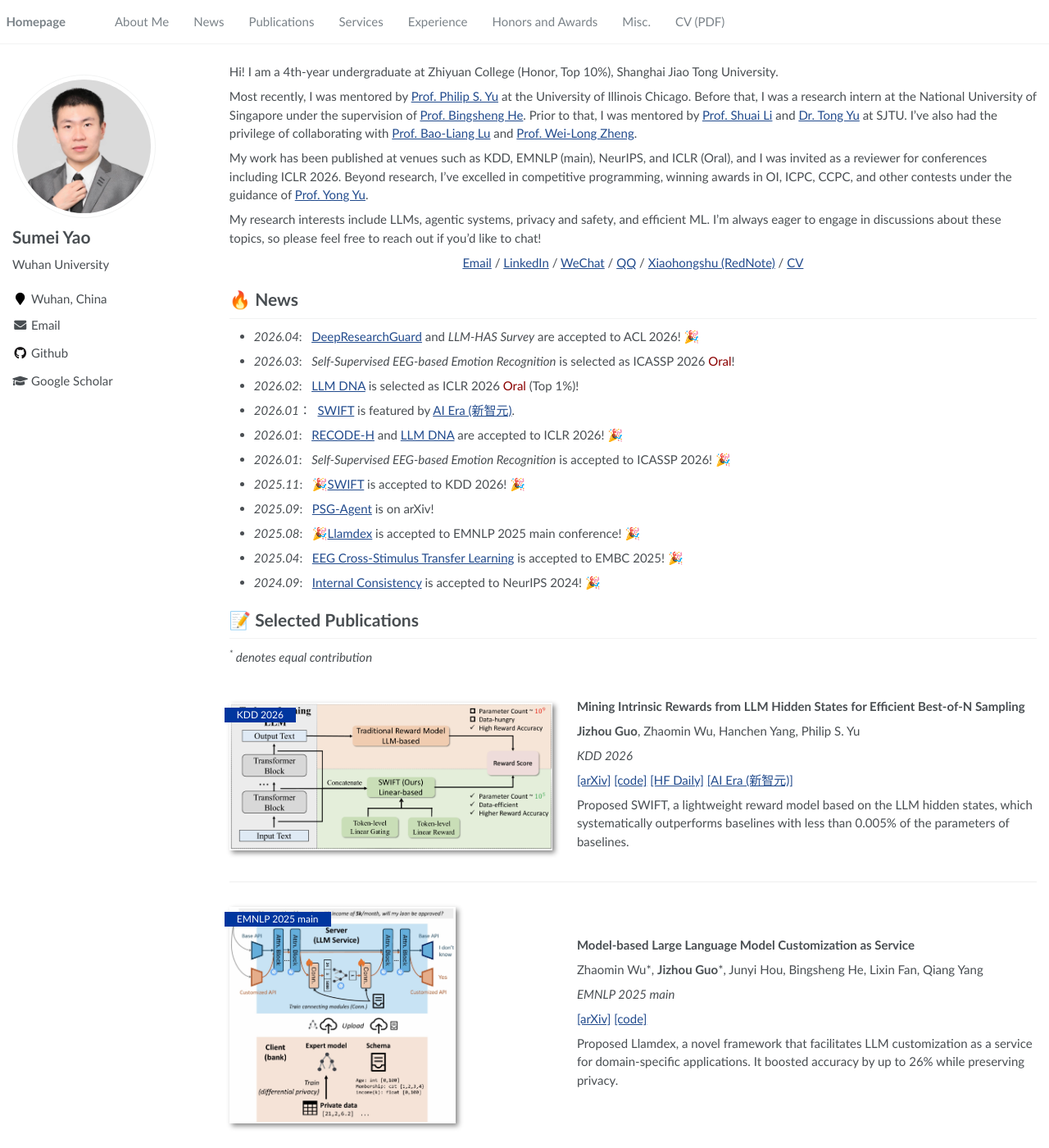
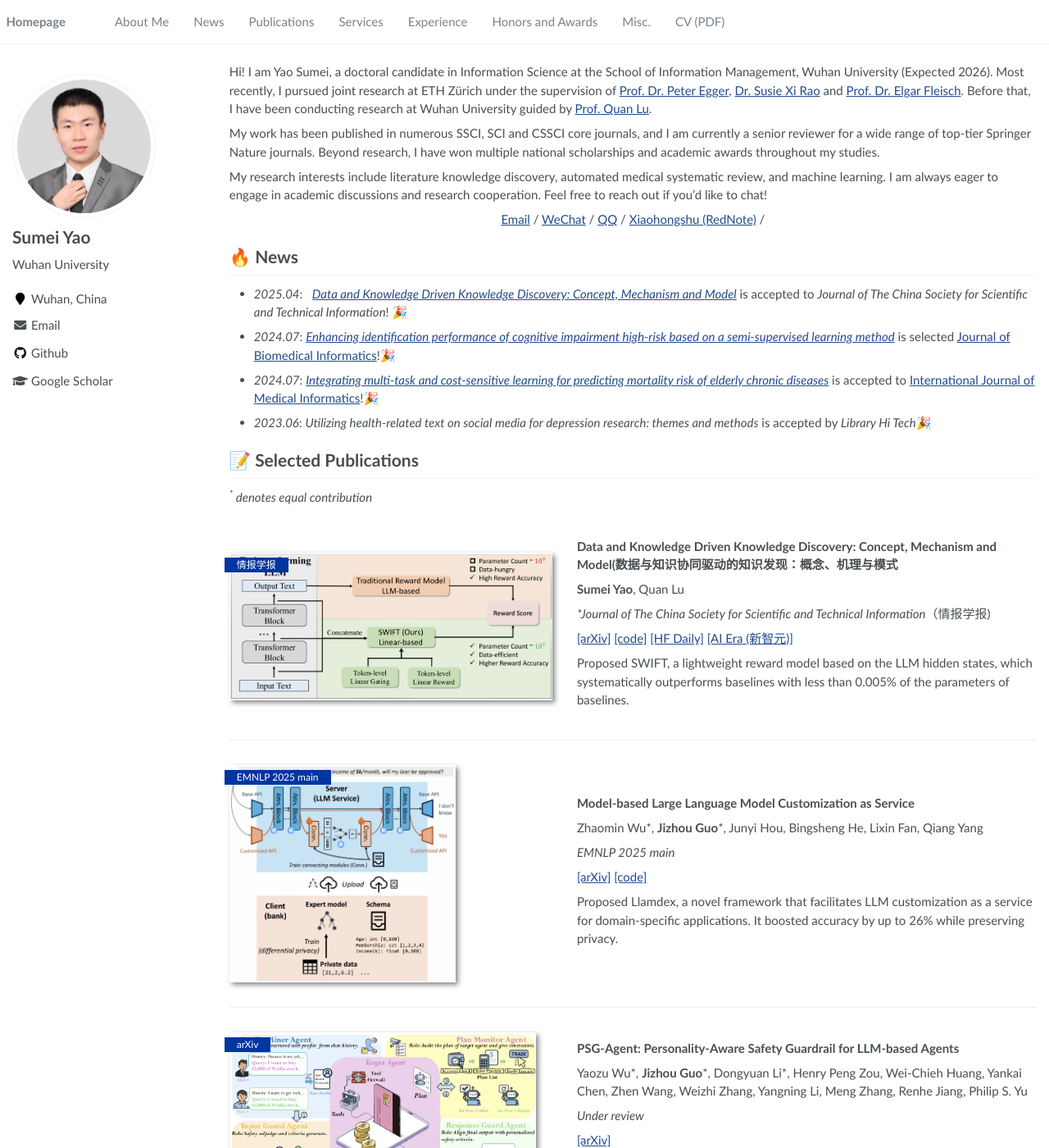
Before and after one commit to sumeiyao/sumeiyao.github.io, a Jekyll site: the page built from _pages/about.md, in a window 1280 px wide and 1400 px high. Shown: the whole window at 82% size. Built offline with Jekyll 4.4.1, drawn with Linux system fonts in a browser that asks for light colours.

Commit message:
Update about.md

```diff
--- a/_pages/about.md
+++ b/_pages/about.md
@@ -17,50 +17,38 @@ redirect_from:
 
 <span class='anchor' id='about-me'></span>
 
-Hi! I am a 4th-year undergraduate at Zhiyuan College (Honor, Top 10%), Shanghai Jiao Tong University.
+Hi! I am Yao Sumei, a doctoral candidate in Information Science at the School of Information Management, Wuhan University (Expected 2026).
+Most recently, I pursued joint research at ETH Zürich under the supervision of <a href="https://mte.ethz.ch/people/person-detail.html?persid=14938">Prof. Dr. Peter Egger</a>, <a href="https://www.susierao.com/">Dr. Susie Xi Rao</a> and <a href="https://mte.ethz.ch/people/person-detail.html?persid=15026">Prof. Dr. Elgar Fleisch</a>. Before that, I have been conducting research at Wuhan University guided by <a href="https://im.whu.edu.cn/info/1015/1362.htm">Prof. Quan Lu</a>.
 
-Most recently, I was mentored by <a href="https://cs.uic.edu/profiles/philip-yu/">Prof. Philip S. Yu</a> at the University of Illinois Chicago.
-Before that, I was a research intern at the National University of Singapore under the supervision of <a href="https://www.comp.nus.edu.sg/~hebs/">Prof. Bingsheng He</a>.
-Prior to that, I was mentored by <a href="https://shuaili8.github.io/">Prof. Shuai Li</a> and <a href="https://scholar.google.com/citations?user=6-ARmXsAAAAJ">Dr. Tong Yu</a> at SJTU.
-I've also had the privilege of collaborating with <a href="https://bcmi.sjtu.edu.cn/~blu/">Prof. Bao-Liang Lu</a> and <a href="https://weilongzheng.github.io/">Prof. Wei-Long Zheng</a>.
+My work has been published in numerous SSCI, SCI and CSSCI core journals, and I am currently a senior reviewer for a wide range of top-tier Springer Nature journals. Beyond research, I have won multiple national scholarships and academic awards throughout my studies.
 
-My work has been published at venues such as KDD, EMNLP (main), NeurIPS, and ICLR (Oral), and I was invited as a reviewer for conferences including ICLR 2026. Beyond research, I've excelled in competitive programming, winning awards in OI, ICPC, CCPC, and other contests under the guidance of <a href="https://apex.sjtu.edu.cn/members/yyu">Prof. Yong Yu</a>.
-
-My research interests include LLMs, agentic systems, privacy and safety, and efficient ML. I'm always eager to engage in discussions about these topics, so please feel free to reach out if you'd like to chat!
+My research interests include literature knowledge discovery, automated medical systematic review, and machine learning.  I am always eager to engage in academic discussions and research cooperation. Feel free to reach out if you'd like to chat!
 
 <p style="text-align: center;">
-<a href="mailto:sjtu18640985163@sjtu.edu.cn">Email</a> /
-<a href="https://www.linkedin.com/in/jizhou-guo-6971b6277">LinkedIn</a> /
+<a href="mailto:hi.sumeiyao@gmail.com">Email</a> /
 <a href="images/wechat.jpg">WeChat</a> /
 <a href="images/qq.jpg">QQ</a> /
 <a href="images/xiaohongshu.jpg">Xiaohongshu (RedNote)</a> /
-<a href="assets/pdf/CV_Jizhou_Guo.pdf">CV</a>
 </p>
 
+
 # 🔥 News
-- *2026.04*: &nbsp; <a href="https://arxiv.org/abs/2510.10994">DeepResearchGuard</a> and _LLM-HAS Survey_ are accepted to ACL 2026! 🎉
-- *2026.03*: &nbsp; _Self-Supervised EEG-based Emotion Recognition_ is selected as ICASSP 2026 <span style="color: #8B0000;">Oral</span>!
-- *2026.02*: &nbsp; <a href="https://arxiv.org/abs/2509.24496">LLM DNA</a> is selected as ICLR 2026 <span style="color: #8B0000;">Oral</span> (Top 1%)!
-- *2026.01*：&nbsp; <a href="https://arxiv.org/abs/2505.12225">SWIFT</a> is featured by <a href="https://mp.weixin.qq.com/s/ka5bndnjGxux3qyOnz6Yeg">AI Era (新智元)</a>.
-- *2026.01*: &nbsp; <a href="https://arxiv.org/abs/2510.06186">RECODE-H</a> and <a href="https://arxiv.org/abs/2509.24496">LLM DNA</a> are accepted to ICLR 2026! 🎉
-- *2026.01*: &nbsp; _Self-Supervised EEG-based Emotion Recognition_ is accepted to ICASSP 2026! 🎉
-- *2025.11*: &nbsp; 🎉<a href="https://arxiv.org/abs/2505.12225">SWIFT</a> is accepted to KDD 2026! 🎉
-- *2025.09*: &nbsp; <a href="https://arxiv.org/abs/2509.23614">PSG-Agent</a> is on arXiv!
-- *2025.08*: &nbsp; 🎉<a href="https://arxiv.org/abs/2410.10481">Llamdex</a> is accepted to EMNLP 2025 main conference! 🎉
-- *2025.04*: &nbsp; <a href="https://pubmed.ncbi.nlm.nih.gov/41335954/">EEG Cross-Stimulus Transfer Learning</a> is accepted to EMBC 2025! 🎉
-- *2024.09*: &nbsp; <a href="https://arxiv.org/abs/2405.18711">Internal Consistency</a> is accepted to NeurIPS 2024! 🎉
+- *2025.04*: &nbsp; *[Data and Knowledge Driven Knowledge Discovery: Concept, Mechanism and Model](https://qbxb.istic.ac.cn/CN/10.3772/j.issn.1000-0135.2025.03.003)* is accepted to  *Journal of The China Society for Scientific and Technical Information*! 🎉
+- *2024.07*:  *[Enhancing identification performance of cognitive impairment high-risk based on a semi-supervised learning method](https://www.sciencedirect.com/science/article/pii/S1532046424001175)* is selected [Journal of Biomedical Informatics](https://www.sciencedirect.com/journal/journal-of-biomedical-informatics)!🎉
+- *2024.07*:  *[Integrating multi-task and cost-sensitive learning for predicting mortality risk of elderly chronic diseases](https://pubmed.ncbi.nlm.nih.gov/39068894/)* is accepted to [International Journal of Medical Informatics](https://www.sciencedirect.com/journal/international-journal-of-medical-informatics)!🎉
+- *2023.06*: *Utilizing health-related text on social media for depression research: themes and methods* is accepted by  *Library Hi Tech*🎉
 
 # 📝 Selected Publications
 _<sup>*</sup> denotes equal contribution_
 
-<div class='paper-box'><div class='paper-box-image'><div><div class="badge">KDD 2026</div><img src='images/swift.png' alt="sym" width="100%"></div></div>
+<div class='paper-box'><div class='paper-box-image'><div><div class="badge">情报学报</div><img src='images/swift.png' alt="sym" width="100%"></div></div>
 <div class='paper-box-text' markdown="1">
 
-**Mining Intrinsic Rewards from LLM Hidden States for Efficient Best-of-N Sampling**
+**Data and Knowledge Driven Knowledge Discovery: Concept, Mechanism and Model(数据与知识协同驱动的知识发现：概念、机理与模式**
 
-**Jizhou Guo**, Zhaomin Wu, Hanchen Yang, Philip S. Yu
+**Sumei Yao**, Quan Lu
 
-_KDD 2026_
+_*Journal of The China Society for Scientific and Technical Information_（情报学报)
 
 [[arXiv]](https://arxiv.org/abs/2505.12225) [[code]](https://github.com/aster2024/SWIFT) [[HF Daily]](https://huggingface.co/papers/2505.12225) [[AI Era (新智元)]](https://mp.weixin.qq.com/s/ka5bndnjGxux3qyOnz6Yeg)
 
@@ -129,55 +117,55 @@ _NeurIPS 2024_
 </div>
 </div>
 
-[//]: # (<div class='paper-box'><div class='paper-box-image'><div><div class="badge">EMBC 2025</div><img src='images/dann.png' alt="sym" width="60%"></div></div>)
+[//]: # "<div class='paper-box'><div class='paper-box-image'><div><div class="badge">EMBC 2025</div><img src='images/dann.png' alt="sym" width="60%"></div></div>"
 
-[//]: # (<div class='paper-box-text' markdown="1">)
+[//]: # "<div class='paper-box-text' markdown="1">"
 
-[//]: # (**Cross-Stimulus Transfer Learning: Enhancing Emotion Recognition from Visual-Auditory to Olfactory Perception**)
+[//]: # "**Cross-Stimulus Transfer Learning: Enhancing Emotion Recognition from Visual-Auditory to Olfactory Perception**"
 
-[//]: # ()
-[//]: # (Jiaqi Wang\*, Zhengting Chen\*, Keyan Huang, Yifan Wu, Dian Zhang, **Jizhou Guo**, Xinglan Liu, Dan Peng, Baoliang Lu, Weilong Zheng)
+[//]: #
+[//]: # "Jiaqi Wang\*, Zhengting Chen\*, Keyan Huang, Yifan Wu, Dian Zhang, **Jizhou Guo**, Xinglan Liu, Dan Peng, Baoliang Lu, Weilong Zheng"
 
-[//]: # ()
-[//]: # (_EMBC 2025_)
+[//]: #
+[//]: # "_EMBC 2025_"
 
-[//]: # ()
-[//]: # (<small>Adopted Transformer-based Domain-Adversarial Neural Network &#40;DANN&#41; for cross-stimulus transfer learning task between olfactory and visual-auditory stimuli and outperformed conventional methods.</small>)
+[//]: #
+[//]: # "<small>Adopted Transformer-based Domain-Adversarial Neural Network &#40;DANN&#41; for cross-stimulus transfer learning task between olfactory and visual-auditory stimuli and outperformed conventional methods.</small>"
 
-[//]: # (</div>)
+[//]: # "</div>"
 
-[//]: # (</div>)
+[//]: # "</div>"
 
-[//]: # ()
-[//]: # (In addition, I have also completed several projects. Please refer to my [CV]&#40;assets/pdf/CV_Jizhou_Guo.pdf&#41; for further details.)
+[//]: #
+[//]: # "In addition, I have also completed several projects. Please refer to my [CV]&#40;assets/pdf/CV_Jizhou_Guo.pdf&#41; for further details."
 
 
-[//]: # (# 📚 Selected Projects)
+[//]: # "# 📚 Selected Projects"
 
-[//]: # ()
-[//]: # (<div class='paper-box'><div class='paper-box-image'><div><img src='images/2aRNN_model.png' alt="sym" width="100%"></div></div>)
+[//]: #
+[//]: # "<div class='paper-box'><div class='paper-box-image'><div><img src='images/2aRNN_model.png' alt="sym" width="100%"></div></div>"
 
-[//]: # (<div class='paper-box-text' markdown="1">)
+[//]: # "<div class='paper-box-text' markdown="1">"
 
-[//]: # ()
-[//]: # (**Two-Area RNN: Representations for Context-Dependent Decisions**)
+[//]: #
+[//]: # "**Two-Area RNN: Representations for Context-Dependent Decisions**"
 
-[//]: # ()
-[//]: # (**Jizhou Guo**, Liting Pang, Zhaoyu Zhu, Ziyi Xu)
+[//]: #
+[//]: # "**Jizhou Guo**, Liting Pang, Zhaoyu Zhu, Ziyi Xu"
 
-[//]: # ()
-[//]: # ([[PDF]]&#40;assets/pdf/2aRNN_report.pdf&#41; [[code]]&#40;https://github.com/aster2024/2aRNN&#41;)
+[//]: #
+[//]: # "[[PDF]]&#40;assets/pdf/2aRNN_report.pdf&#41; [[code]]&#40;https://github.com/aster2024/2aRNN&#41;"
 
-[//]: # ()
-[//]: # (- Proposed a novel **Two-Area RNN** architecture for context-dependent decision-making tasks.)
+[//]: #
+[//]: # "- Proposed a novel **Two-Area RNN** architecture for context-dependent decision-making tasks."
 
-[//]: # ()
-[//]: # (</div>)
+[//]: #
+[//]: # "</div>"
 
-[//]: # (</div>)
+[//]: # "</div>"
 
-[//]: # ()
-[//]: # (Beyond this project, I have also completed work on SplitNN implementation, a review of AlphaGo, and validation of the Frequency Principle. Please refer to my [CV]&#40;assets/pdf/CV_Jizhou_Guo.pdf&#41; for further details.)
+[//]: #
+[//]: # "Beyond this project, I have also completed work on SplitNN implementation, a review of AlphaGo, and validation of the Frequency Principle. Please refer to my [CV]&#40;assets/pdf/CV_Jizhou_Guo.pdf&#41; for further details."
 
 # 🌍 Services
 
```
